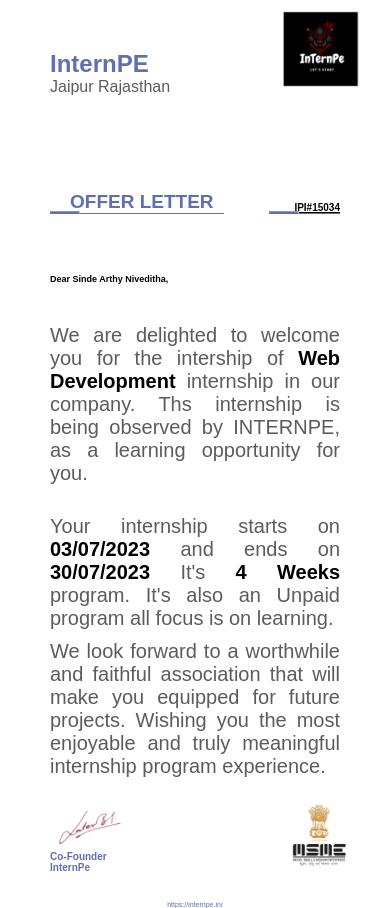
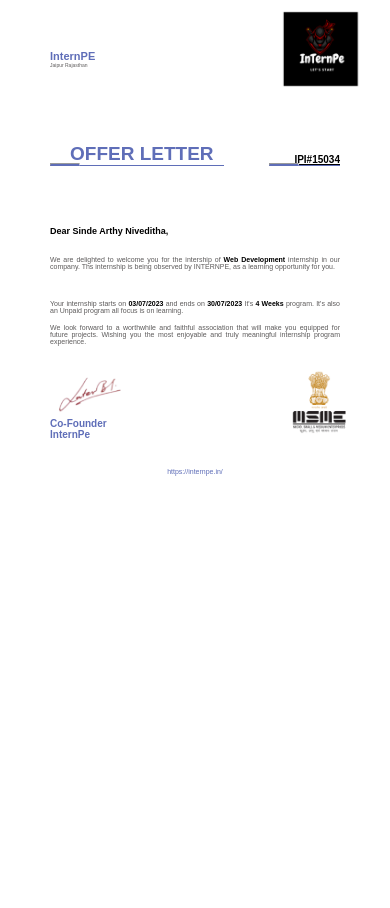
Before and after one commit to shinde24/InternPE_offer_letter_task, a plain HTML site: page index.html in a window 390 px wide. After the commit the page ends 844 px from the top, so only its background shows below. Drawn offline with Linux system fonts and the light colour scheme.

Commit message:
Add files via upload

```diff
--- a/style.css
+++ b/style.css
@@ -32,12 +32,12 @@ body{
     color: #5d5b5b;
 }
 
-#heading h2{
+#Name h2{
     font-size: 25px;
     color: #5f6eb8;
 }
 
-#heading p{
+#Name p{
     font-size: 11px;
 }
 
@@ -127,7 +127,7 @@ p b{
     left: 50px;
 }
 
-.mese-stamp .right{
+.msme-stamp .right{
     width: 50%;
 }
 
@@ -155,11 +155,11 @@ footer{
 /* change of view while opening through phone */
 
 @media (max-width: 991.5px){
-    #heading h2{
+    #Name h2{
         font-size: 20px;
     }
 
-    #heading p{
+    #Name p{
         font-size: 8px;
     }
 
@@ -186,14 +186,17 @@ footer{
 
     #paragraph-1{
         margin-bottom: 60px;
+        font-size: 16px;
     }
 
     #paragraph-2{
         margin-bottom: 30px;
+        font-size: 16px;
     }
 
     #paragraph-3{
         margin-bottom: 10px;
+        font-size: 16px;
     }
 
     .msme-stamp img{
@@ -218,11 +221,11 @@ footer{
 }
 
 @media (max-width: 575px){
-    #heading h2{
+    #Name h2{
         font-size: 17px;
     }
 
-    #heading p{
+    #Name p{
         font-size: 5px;
     }
 
@@ -243,20 +246,24 @@ footer{
         font-size: 15px;
     }
 
-    #Name{
+    #name{
         margin-bottom: 30px;
+
     }
 
     #paragraph-1{
         margin-bottom: 50px;
+        font-size: 13px;
     }
 
     #paragraph-2{
         margin-bottom: 20px;
+        font-size: 13px;
     }
 
     #paragraph-3{
         margin-bottom: 5px;
+        font-size: 13px;
     }
 
     .msme-stamp img{
@@ -281,11 +288,11 @@ footer{
 }
 
 @media (max-width: 446px){
-    #heading h2{
+    #Name h2{
         font-size: 11px;
     }
 
-    #heading p{
+    #Name p{
         font-size: 5px;
     }
 
@@ -306,20 +313,24 @@ footer{
         font-size: 9px;
     }
 
-    #Name{
+    #name{
         margin-bottom: 20px;
+
     }
 
     #paragraph-1{
         margin-bottom: 30px;
+        font-size: 7px;
     }
 
     #paragraph-2{
         margin-bottom: 10px;
+        font-size: 7px;
     }
 
     #paragraph-3{
         margin-bottom: 3px;
+        font-size: 7px;
     }
 
     .msme-stamp img{
@@ -344,11 +355,11 @@ footer{
 }
 
 @media (max-width:360px){
-    #heading h2{
+    #Name h2{
         font-size: 11px;
     }
 
-    #heading p{
+    #Name p{
         font-size: 5px;
     }
 
@@ -366,22 +377,26 @@ footer{
 
     .Main-Body{
         margin-top: 30px;
+        font-size: 7px;
     }
 
-    #Name{
+    #name{
         margin-top: 15px;
     }
 
     #paragraph-1{
         margin-bottom: 25px;
+        font-size: 5px;
     }
 
-    #paargraph-2{
+    #paragraph-2{
         margin-bottom: 9px;
+        font-size: 5px;
     }
 
     #paragraph-3{
         margin-bottom: 5px;
+        font-size: 5px;
     }
 
     .msme-stamp img{
```
